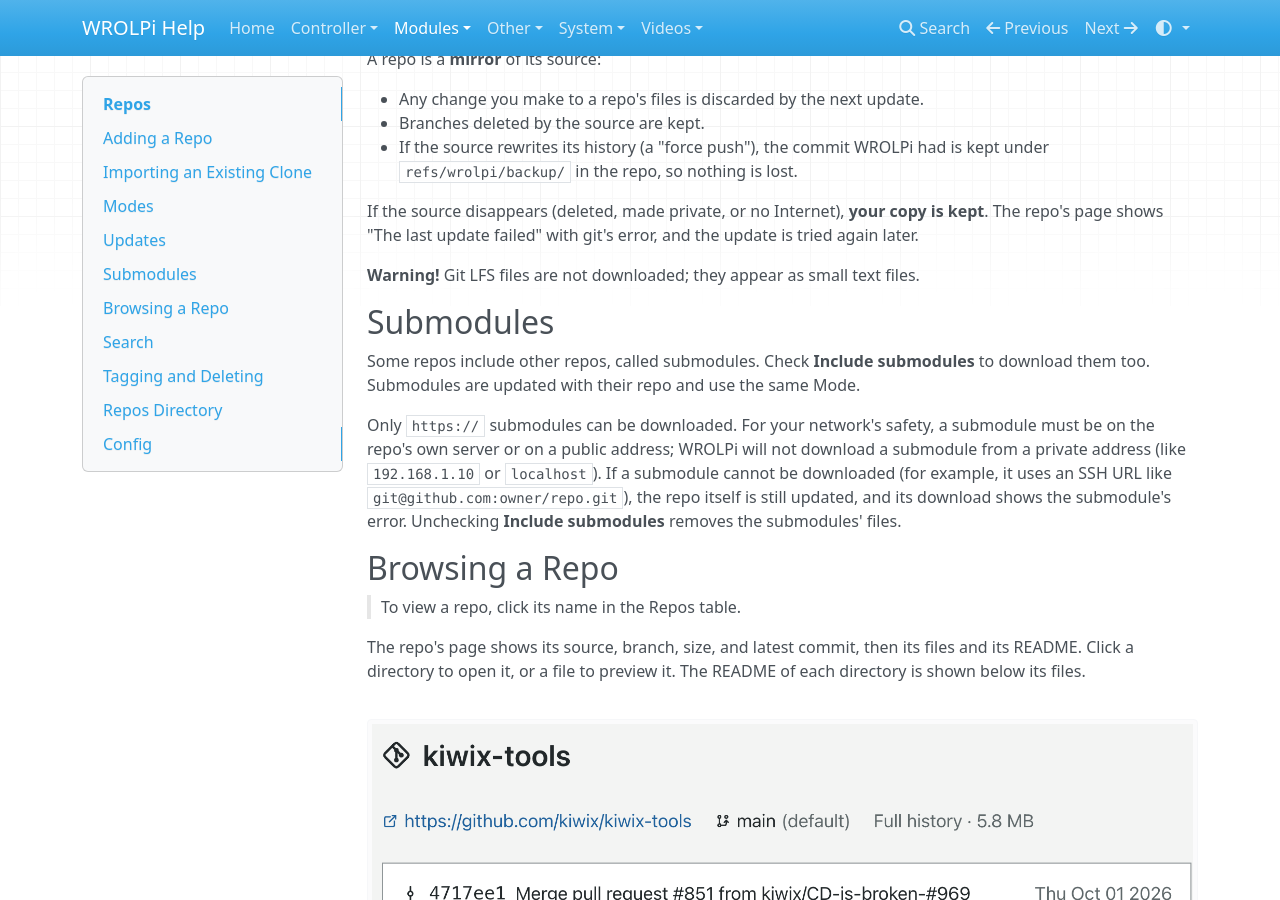
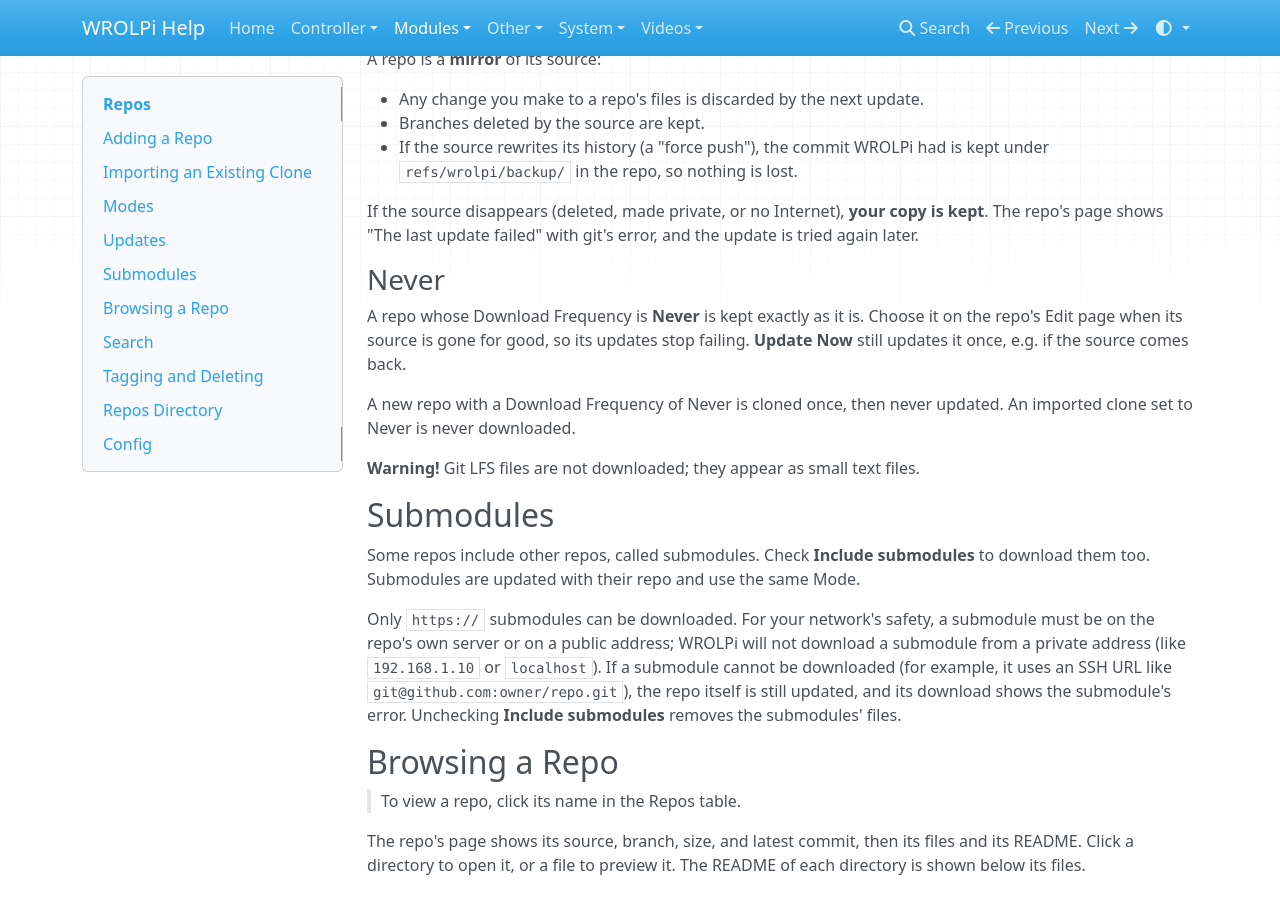
Before and after one commit to wrolpi/wrolpi-help, an MkDocs documentation site: the page built from docs/modules/repos/index.md, in a window 1280 px wide and 900 px high, scrolled down 2727 px. Built offline with MkDocs 1.6.1, drawn with Linux system fonts in a browser that asks for light colours; nearby versions of some CDN libraries; some of the changed text lies outside the part shown.

Commit message:
Repos: a repo can be never updated
Co-Authored-By: Claude Opus 5.5 <noreply@anthropic.com>

```diff
--- a/docs/modules/repos/index.md
+++ b/docs/modules/repos/index.md
@@ -16,7 +16,7 @@ to date while you have Internet access. You can browse a repo's files and read i
 | URL                | The `https://` address of the repo, e.g. `https://github.com/kiwix/kiwix-tools`.              |
 | Name               | Optional. Defaults to the last part of the URL (`kiwix-tools`).                               |
 | Tag                | Optional. A tagged repo is saved under its Tag in the Repos Directory.                        |
-| Download Frequency | How often WROLPi checks for updates. Weekly by default.                                       |
+| Download Frequency | How often WROLPi checks for updates. Weekly by default. See [Never](#never).                   |
 | Mode               | **Full history** (default) or **Snapshot**. See [Modes](#modes).                              |
 | Branch             | Optional. Empty follows the repo's default branch (usually `main` or `master`).               |
 | Include submodules | Optional. Also download the other repos this repo includes. See [Submodules](#submodules).   |
@@ -77,6 +77,15 @@ A repo is a **mirror** of its source:
 
 If the source disappears (deleted, made private, or no Internet), **your copy is kept**. The repo's page shows
 "The last update failed" with git's error, and the update is tried again later.
+
+### Never
+
+A repo whose Download Frequency is **Never** is kept exactly as it is. Choose it on the repo's Edit page when its
+source is gone for good, so its updates stop failing. **Update Now** still updates it once, e.g. if the source comes
+back.
+
+A new repo with a Download Frequency of Never is cloned once, then never updated. An imported clone set to Never is
+never downloaded.
 
 **Warning!** Git LFS files are not downloaded; they appear as small text files.
 
@@ -145,4 +154,5 @@ indexed, unless you ignore that directory in Files.
 ## Config
 
 Your repos are saved in `repos.yaml` in the [config directory](../../system/configs.md). If your database is lost, your
-repos (and their download schedules) are restored from this file.
+repos (and their download schedules) are restored from this file. A repo which is never updated is saved with
+`frequency: never`; if its clone is missing when it is restored, it is cloned once.
```
